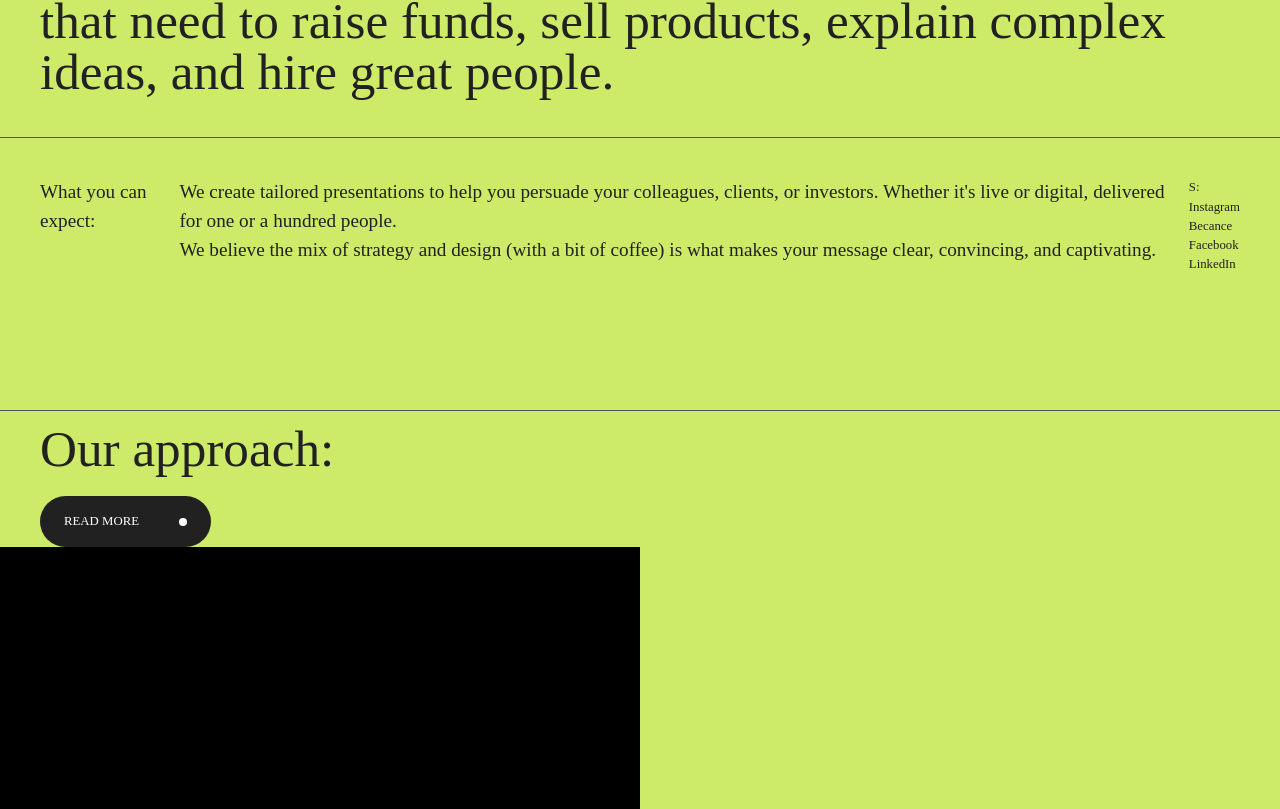
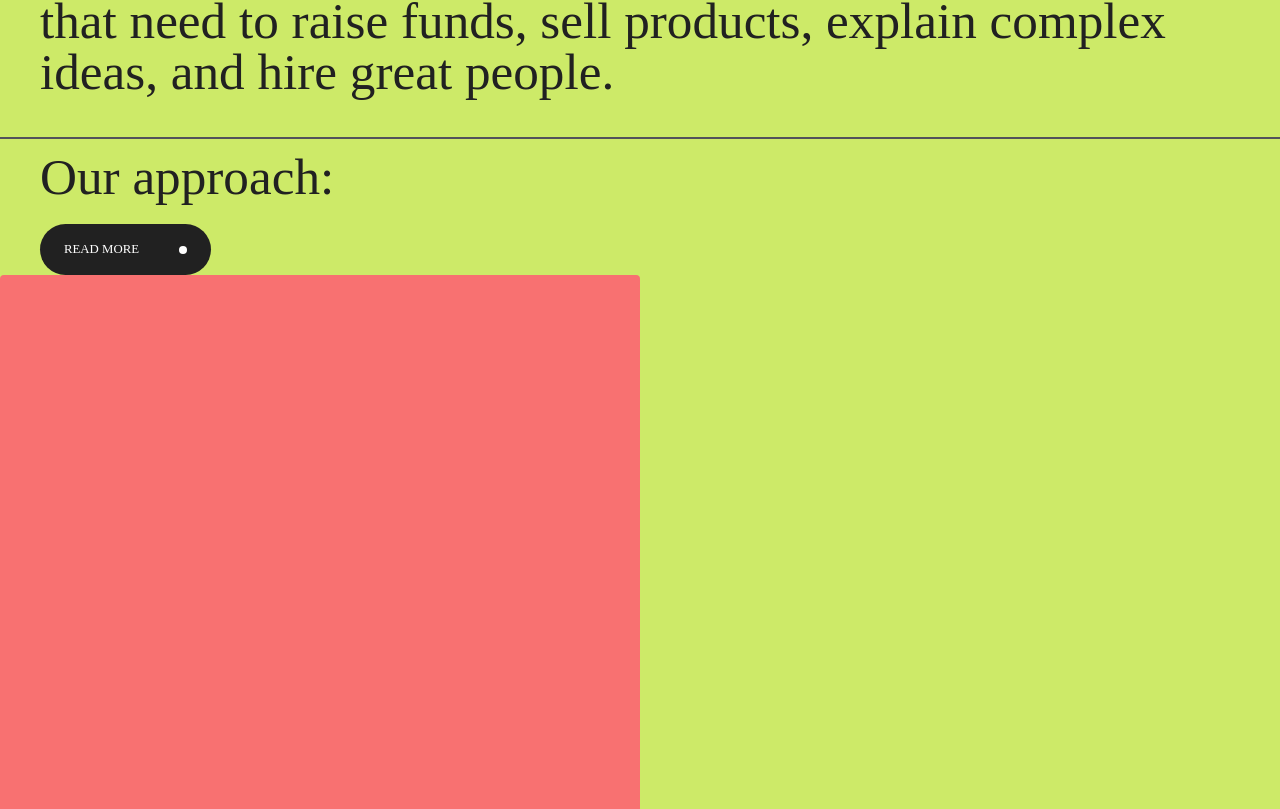
Before and after one commit to dinesh-saini814/OCHI-design-clone, a React (Vite) app: page / in a window 1280 px wide. Shown: the part 1311-2120 px from the top of the page. Built offline with nearby package versions, Linux system fonts and the light colour scheme.

Commit message:
added side picture

```diff
--- a/src/components/Introduction.jsx
+++ b/src/components/Introduction.jsx
@@ -2,14 +2,14 @@ import React from "react";
 
 function Introduction() {
   return (
-    <div className="w-full bg-customGreen rounded-tl-3xl rounded-tr-3xl text-charcoal font-['Neue_Montreal'] ">
+    <div className="w-full  bg-customGreen rounded-tl-3xl rounded-tr-3xl text-charcoal font-['Neue_Montreal'] ">
       <h1 className="text-[4vw] leading-none pt-20 p-10">
         Ochi is a strategic partner for fast-growing tech businesses that need
         to raise funds, sell products, explain complex ideas, and hire great
         people.
       </h1>
       <div className="w-full flex gap-5 border-t-[1px] border-b-[1px] border-zinc-600">
-        <div className="flex justify-between p-10 mb-24">
+        {/* <div className="flex  justify-between p-10 mb-24">
           <div className="flex ">
             <h2 className="text-[1.5vw] w-fit">What you can expect:</h2>
           </div>
@@ -32,7 +32,7 @@ function Introduction() {
               )
             )}
           </div>
-        </div>
+        </div> */}
       </div>
       <div className="w-1/2  pt-210 px-10">
         <h1 className="text-[4vw] mb-2">Our approach:</h1>
@@ -41,7 +41,7 @@ function Introduction() {
           <div className="w-2 h-2 bg-white rounded-full"></div>
         </button>
       </div>
-      <div className="w-1/2 h-[70vh] bg-black"></div>
+      <div className="w-1/2 h-[70vh] bg-red-400 rounded"></div>
     </div>
   );
 }
```
